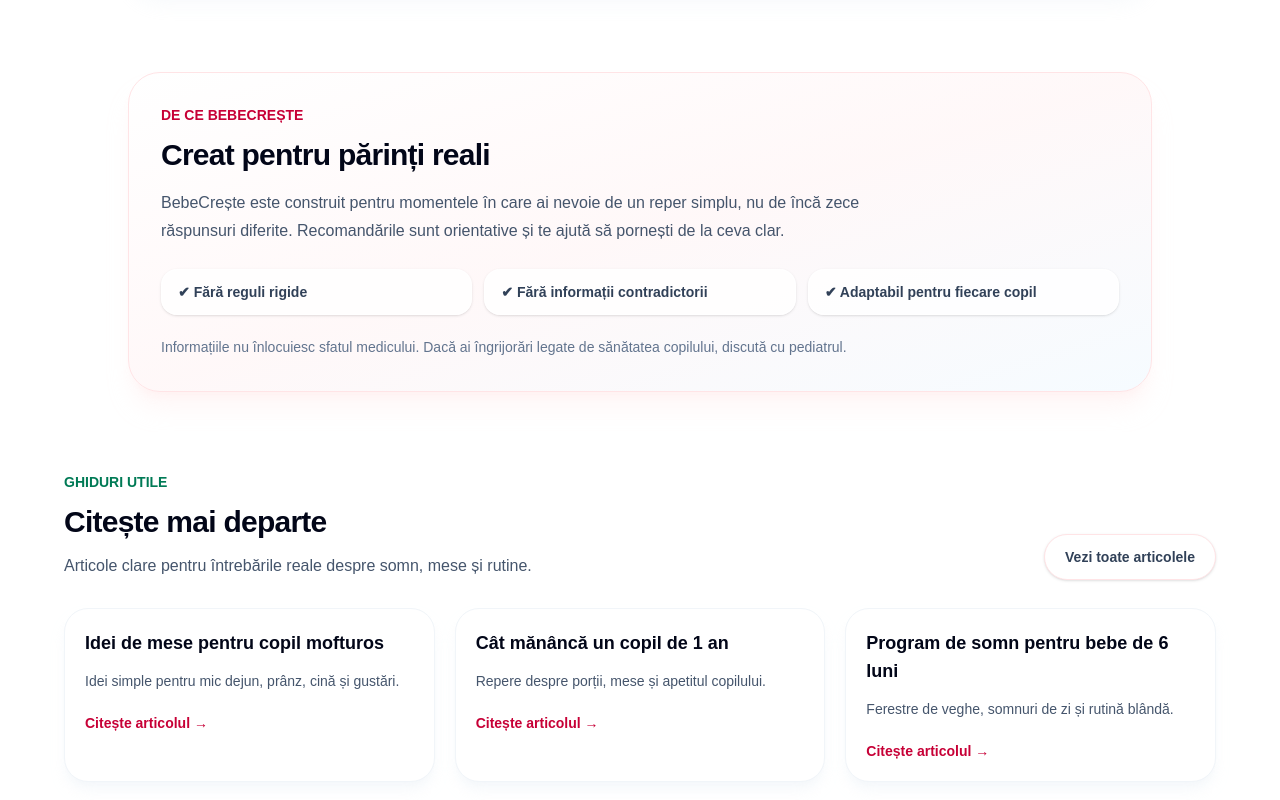
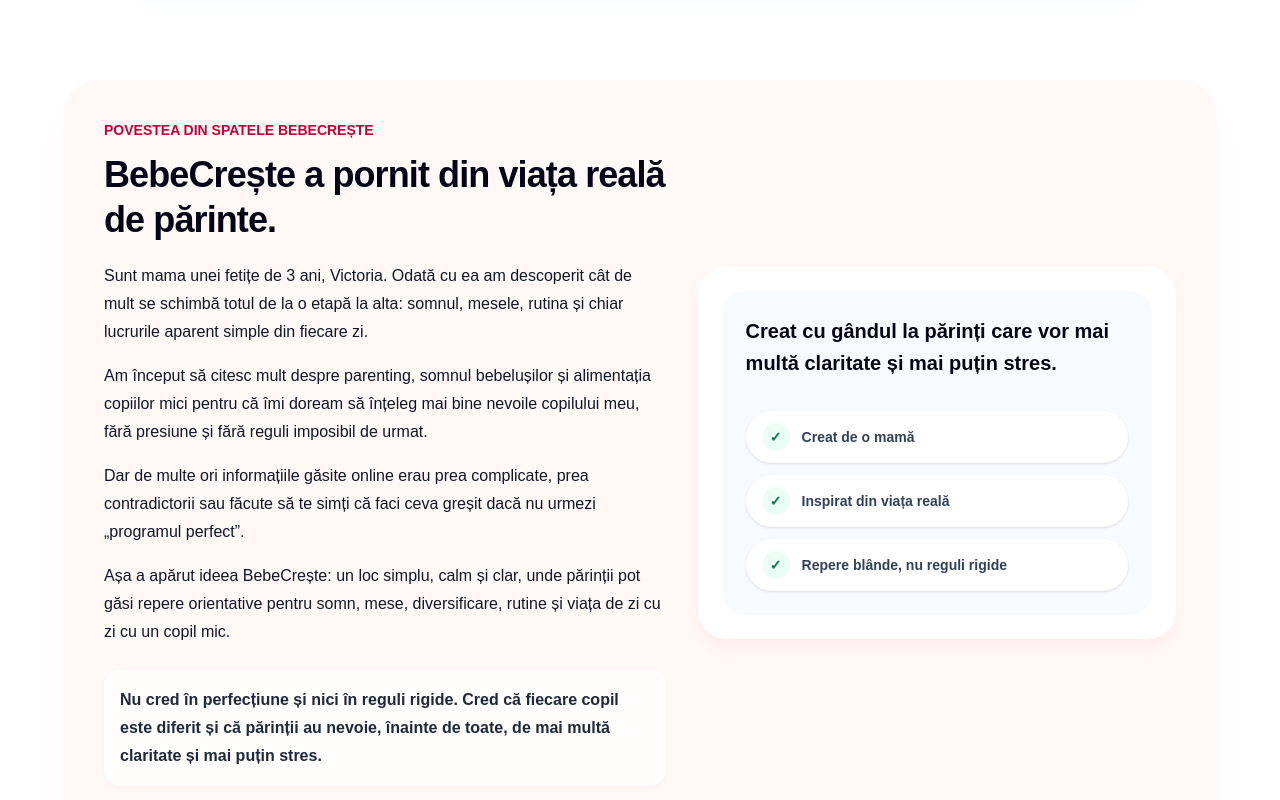
Before and after one commit to iulianacristea/bebecreste, a Next.js app: page / in a window 1280 px wide. Shown: the part 1640-2440 px from the top of the page. Built offline with nearby package versions, Linux system fonts and the light colour scheme.

Commit message:
change about me section

```diff
--- a/app/blog/[slug]/page.tsx
+++ b/app/blog/[slug]/page.tsx
@@ -461,12 +461,13 @@
 
       <article className="relative px-5 pb-24 pt-10 sm:px-8 lg:px-10">
         <div className="absolute inset-0 bg-[radial-gradient(circle_at_top_left,_rgba(186,230,253,0.7),_transparent_34%),radial-gradient(circle_at_82%_12%,_rgba(254,205,211,0.72),_transparent_30%),linear-gradient(135deg,_#fff7f1_0%,_#f8fbff_48%,_#fff1f7_100%)]" />
-        <div className="relative mx-auto max-w-4xl">
+        <div className="relative mx-auto max-w-6xl">
           <Link
             href="/blog"
-            className="inline-flex rounded-full border border-slate-200 bg-white/75 px-4 py-2 text-sm font-semibold text-slate-700 shadow-sm transition duration-200 hover:-translate-y-0.5 hover:bg-white hover:shadow-md hover:shadow-slate-200/70 focus:outline-none focus:ring-4 focus:ring-rose-100 active:translate-y-0"
+            className="inline-flex items-center gap-2 rounded-full bg-white/80 px-4 py-2 text-sm font-semibold text-slate-700 shadow-sm ring-1 ring-slate-200 transition duration-200 hover:-translate-x-0.5 hover:bg-white hover:text-rose-700 hover:shadow-md hover:shadow-slate-200/70 focus:outline-none focus:ring-4 focus:ring-rose-100 active:translate-x-0"
           >
-            Înapoi la blog
+            <span aria-hidden="true">←</span>
+            <span>Înapoi la toate articolele</span>
           </Link>
           <Breadcrumbs title={post.title} />
 
@@ -477,12 +478,12 @@
                 alt={post.coverAlt}
                 fill
                 priority
-                sizes="(max-width: 1024px) 100vw, 896px"
+                sizes="(max-width: 1024px) 100vw, 1152px"
                 className="object-cover"
               />
             </div>
 
-            <div className="p-6 sm:p-10 lg:p-12">
+            <div className="mx-auto max-w-4xl p-6 sm:p-10 lg:p-12">
               <div className="flex flex-wrap items-center gap-2 text-sm font-bold uppercase tracking-normal">
                 <time
                   dateTime={post.date}
@@ -512,7 +513,7 @@
               ))}
             </div>
 
-            <div className="mt-10 max-w-3xl space-y-7 border-t border-rose-100 pt-10 text-lg leading-9 text-slate-700">
+            <div className="mt-10 space-y-7 border-t border-rose-100 pt-10 text-lg leading-9 text-slate-700">
               {post.content.map((block, index) => (
                 <Fragment key={`${block.type}-${index}`}>
                   {renderContentBlock(block)}
@@ -528,7 +529,7 @@
 
           <ArticleCta cta={post.cta} placement="end" />
 
-          <EmailCapture className="mt-8" />
+          <EmailCapture className="mt-8" wide />
 
           {relatedPosts.length > 0 ? (
             <section className="mt-12">
--- a/app/page.tsx
+++ b/app/page.tsx
@@ -258,41 +258,75 @@
         </div>
       </section>
 
-      <section className="bg-white px-5 py-10 sm:px-8 lg:px-10">
-        <div className="mx-auto max-w-5xl rounded-[2rem] border border-rose-100 bg-gradient-to-br from-white via-rose-50/50 to-sky-50/60 p-6 shadow-xl shadow-rose-100/35 sm:p-8">
-          <p className="text-sm font-semibold uppercase text-rose-700">
-            De ce BebeCrește
+      <section className="bg-white px-5 py-12 sm:px-8 lg:px-10">
+        <div className="mx-auto grid max-w-6xl gap-8 rounded-[2rem] bg-[#fff8f4] p-6 shadow-xl shadow-rose-100/45 sm:p-8 lg:grid-cols-[1.08fr_0.92fr] lg:items-center lg:p-10">
+          <div>
+            <p className="text-sm font-bold uppercase text-rose-700">
+              Povestea din spatele BebeCrește
             </p>
 
-          <h2 className="mt-3 text-3xl font-bold tracking-tight text-slate-950">
-            Creat pentru părinți reali
+            <h2 className="mt-3 max-w-2xl text-3xl font-bold leading-tight tracking-tight text-slate-950 sm:text-4xl">
+              BebeCrește a pornit din viața reală de părinte.
             </h2>
 
-          <p className="mt-4 max-w-3xl text-base leading-7 text-slate-600">
-            BebeCrește este construit pentru momentele în care ai nevoie de un
-            reper simplu, nu de încă zece răspunsuri diferite. Recomandările
-            sunt orientative și te ajută să pornești de la ceva clar.
+            <div className="mt-5 space-y-4 text-base leading-7 text-slate-650">
+              <p>
+                Sunt mama unei fetițe de 3 ani, Victoria. Odată cu ea am
+                descoperit cât de mult se schimbă totul de la o etapă la alta:
+                somnul, mesele, rutina și chiar lucrurile aparent simple din
+                fiecare zi.
+              </p>
+              <p>
+                Am început să citesc mult despre parenting, somnul bebelușilor
+                și alimentația copiilor mici pentru că îmi doream să înțeleg
+                mai bine nevoile copilului meu, fără presiune și fără reguli
+                imposibil de urmat.
+              </p>
+              <p>
+                Dar de multe ori informațiile găsite online erau prea
+                complicate, prea contradictorii sau făcute să te simți că faci
+                ceva greșit dacă nu urmezi „programul perfect”.
+              </p>
+              <p>
+                Așa a apărut ideea BebeCrește: un loc simplu, calm și clar,
+                unde părinții pot găsi repere orientative pentru somn, mese,
+                diversificare, rutine și viața de zi cu zi cu un copil mic.
+              </p>
+            </div>
+
+            <p className="mt-6 rounded-2xl bg-white/75 p-4 text-base font-semibold leading-7 text-slate-800 shadow-sm shadow-rose-100/40">
+              Nu cred în perfecțiune și nici în reguli rigide. Cred că fiecare
+              copil este diferit și că părinții au nevoie, înainte de toate, de
+              mai multă claritate și mai puțin stres.
+            </p>
+          </div>
+
+          <div className="rounded-[1.75rem] bg-white p-5 shadow-lg shadow-rose-100/60 sm:p-6">
+            <div className="flex min-h-72 flex-col justify-between rounded-[1.35rem] bg-[#f7fbff] p-6">
+              <p className="text-xl font-bold leading-8 text-slate-950">
+                Creat cu gândul la părinți care vor mai multă claritate și mai
+                puțin stres.
               </p>
 
-          <div className="mt-6 grid gap-3 sm:grid-cols-3">
+              <div className="mt-8 space-y-3">
                 {[
-              "Fără reguli rigide",
-              "Fără informații contradictorii",
-              "Adaptabil pentru fiecare copil",
+                  "Creat de o mamă",
+                  "Inspirat din viața reală",
+                  "Repere blânde, nu reguli rigide",
                 ].map((item) => (
                   <div
                     key={item}
-                className="rounded-2xl border border-white/80 bg-white/80 px-4 py-3 text-sm font-semibold text-slate-700 shadow-sm"
+                    className="flex items-center gap-3 rounded-full bg-white px-4 py-3 text-sm font-bold text-slate-700 shadow-sm"
                   >
-                ✔ {item}
+                    <span className="flex h-7 w-7 shrink-0 items-center justify-center rounded-full bg-emerald-50 text-emerald-700">
+                      ✓
+                    </span>
+                    <span>{item}</span>
                   </div>
                 ))}
               </div>
-
-          <p className="mt-5 text-sm leading-6 text-slate-500">
-            Informațiile nu înlocuiesc sfatul medicului. Dacă ai îngrijorări
-            legate de sănătatea copilului, discută cu pediatrul.
-          </p>
+            </div>
+          </div>
         </div>
       </section>
 
--- a/src/components/EmailCapture.tsx
+++ b/src/components/EmailCapture.tsx
@@ -4,9 +4,10 @@
 
 type EmailCaptureProps = {
   className?: string;
+  wide?: boolean;
 };
 
-export function EmailCapture({ className = "" }: EmailCaptureProps) {
+export function EmailCapture({ className = "", wide = false }: EmailCaptureProps) {
   const [email, setEmail] = useState("");
   const [isSuccessVisible, setIsSuccessVisible] = useState(false);
 
@@ -18,7 +19,11 @@
 
   return (
     <section className={className}>
-      <div className="mx-auto max-w-5xl overflow-hidden rounded-[2rem] border border-slate-100 bg-white shadow-xl shadow-slate-100/80">
+      <div
+        className={`mx-auto overflow-hidden rounded-[2rem] border border-slate-100 bg-white shadow-xl shadow-slate-100/80 ${
+          wide ? "max-w-6xl" : "max-w-5xl"
+        }`}
+      >
         <div className="grid lg:grid-cols-[0.95fr_1.05fr]">
           <div className="bg-gradient-to-br from-rose-50 via-white to-sky-50 p-6 sm:p-8 lg:p-10">
             <p className="text-sm font-bold uppercase text-rose-700">
--- a/src/components/Navbar.tsx
+++ b/src/components/Navbar.tsx
@@ -9,7 +9,10 @@
   { href: "/calculator-somn", label: "Somn" },
   { href: "/planner-mese", label: "Mese" },
   { href: "/blog", label: "Blog" },
-  { href: "/despre-noi", label: "Despre" },
+  {
+    href: "/despre-noi",
+    label: "Despre noi",
+  },
   { href: "/contact", label: "Contact" },
 ];
 
```
Lines whose indentation alone changed are shown as unchanged.
